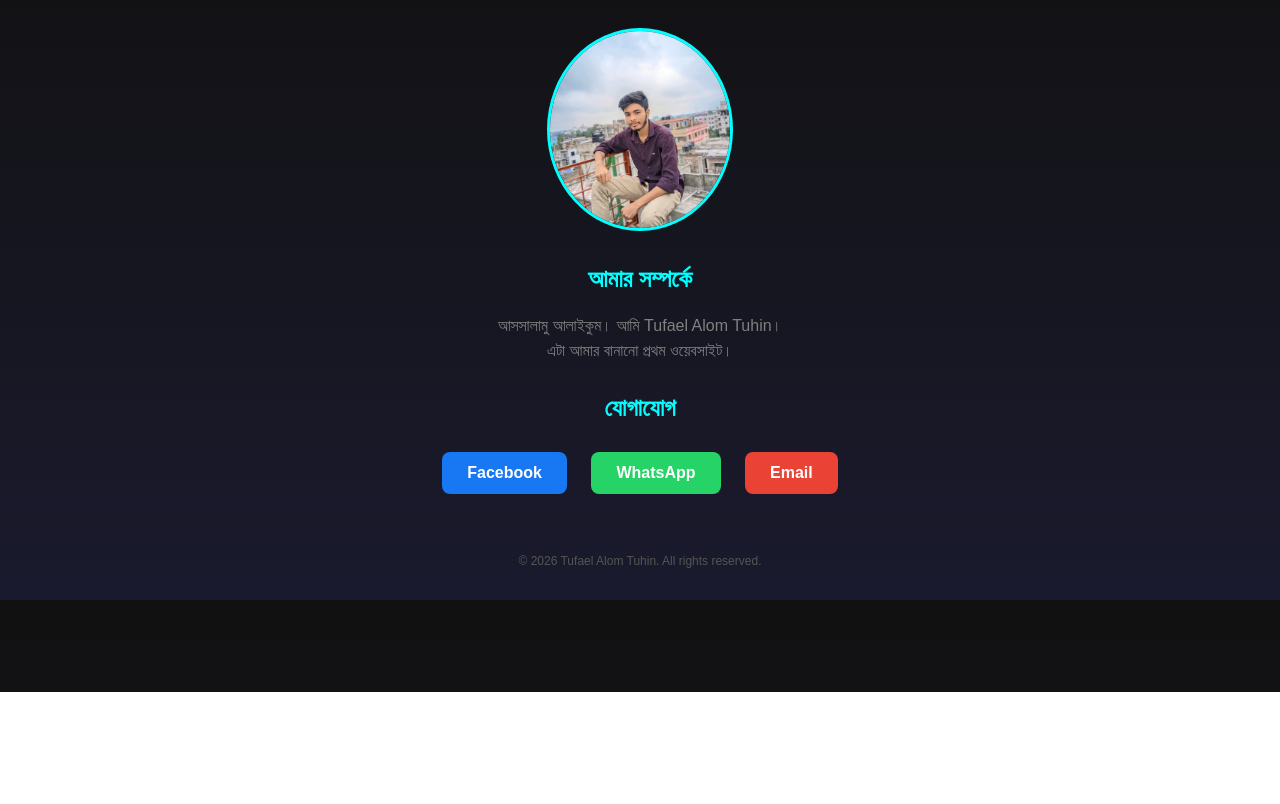
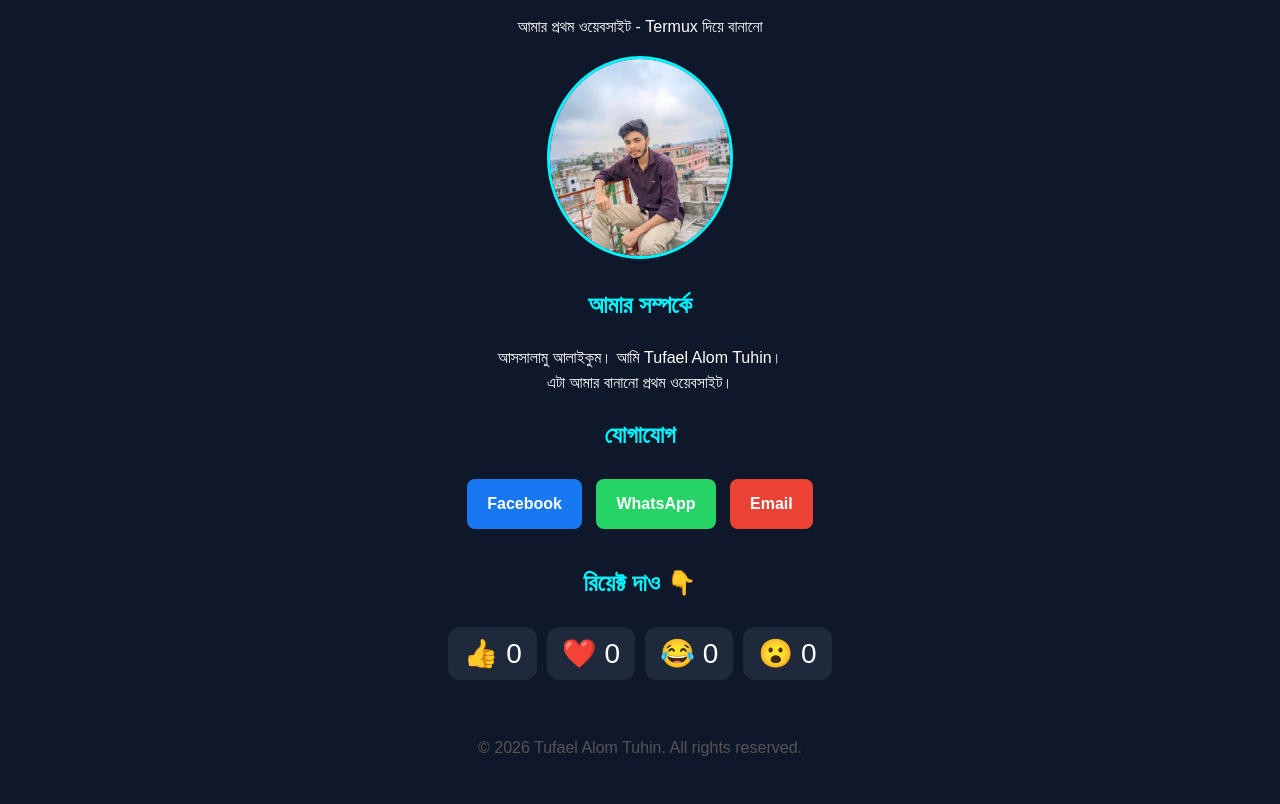
Before and after one commit to tufaelalomtuhin-design/tufaelalomtuhin-design.github.io, a plain HTML site: page index.html in a window 1280 px wide. Shown: the part 108-912 px from the top of the page. Before the commit the page ends 800 px from the top, so only its background shows below. Drawn offline with Linux system fonts and the light colour scheme.

Commit message:
Update index.html

```diff
--- a/index.html
+++ b/index.html
@@ -1,142 +1,74 @@
 <!DOCTYPE html>
-<html>
+<html lang="bn">
 <head>
   <meta charset="UTF-8">
   <meta name="viewport" content="width=device-width, initial-scale=1.0">
   <title>Tufael Alom Tuhin TLM</title>
   <style>
-        body {
-            background: linear-gradient(180deg, #111, #1a1a2e);
-            color: white;
-            text-align: center;
-            font-family: Arial;
-            padding: 20px;
-            margin: 0;
-        }
-        h1 { color: cyan; font-size: 28px; margin-bottom: 5px; }
-        p { color: #aaa; }
-        h2 { color: cyan; margin-top: 30px; }
-        .btn {
-            display: inline-block;
-            margin: 10px;
-            padding: 12px 25px;
-            color: white;
-            text-decoration: none;
-            border-radius: 8px;
-            font-weight: bold;
-            transition: 0.3s;
-        }
-        .btn:hover {
-            opacity: 0.8;
-        }
-        .about {
-            color: gray;
-            max-width: 400px;
-            margin: 15px auto;
-            line-height: 1.6;
-        }
+    body{background:#0f172a; color:white; text-align:center; font-family:sans-serif; padding:20px; line-height:1.6}
+    img{width:180px; border-radius:50%; border:3px solid #00f5ff}
+    h1, h2{color:#00f5ff}
+    .btn-link{display:inline-block; padding:12px 20px; margin:5px; border-radius:8px; text-decoration:none; color:white; font-weight:bold}
+    .fb{background:#1877f2} .wa{background:#25D366} .mail{background:#EA4335}
+    .react-area{margin-top:30px}
+    .react-btn{font-size:28px; background:#1e293b; border:none; padding:10px 15px; margin:5px; border-radius:12px; color:white; cursor:pointer}
+    .react-btn:hover{background:#334155}
+    .reset{background:#dc2626; font-size:14px; padding:8px 12px; margin-top:10px}
   </style>
 </head>
 <body>
 
 <h1>Tufael Alom Tuhin TLM</h1>
-<p>আমার প্রথম ওয়েবসাইট - Termux দিয়ে বানানো</p>
-
-<img src="tuhin.jpg" width="180" style="border-radius: 50%; border: 3px solid cyan; margin-top: 15px;">
+<p>আমার প্রথম ওয়েবসাইট - Termux দিয়ে বানানো</p>
+<img src="tuhin.jpg" alt="Tuhin">
 
 <h2>আমার সম্পর্কে</h2>
-<p class="about">
-আসসালামু আলাইকুম। আমি Tufael Alom Tuhin।<br>
-এটা আমার বানানো প্রথম ওয়েবসাইট।
-</p>
+<p>আসসালামু আলাইকুম। আমি Tufael Alom Tuhin।<br>এটা আমার বানানো প্রথম ওয়েবসাইট।</p>
 
 <h2>যোগাযোগ</h2>
+<a href="https://www.facebook.com/tufael" class="btn-link fb">Facebook</a>
+<a href="https://wa.me/8801894398350" class="btn-link wa" target="_blank">WhatsApp</a>
+<a href="mailto:tufaelalomtuhin@gmail.com" class="btn-link mail">Email</a>
 
-<!-- Facebook বাটন -->
-<a href="https://www.facebook.com/tufael.alom.tuhin" target="_blank" class="btn" style="background: #1877F2;">
-    Facebook
-</a>
+<div class="react-area">
+  <h2>রিয়েক্ট দাও 👇</h2>
+  <div id="reactButtons"></div>
+  <button id="resetBtn" class="react-btn reset">Reset</button>
+</div>
 
-<!-- WhatsApp বাটন -->
-<a href="https://wa.me/8801894398350" target="_blank" class="btn" style="background: #25D366;">
-    WhatsApp
-</a>
+<p style="margin-top:50px; color:#555">© 2026 Tufael Alom Tuhin. All rights reserved.</p>
 
-<!-- Email বাটন -->
-<a href="mailto:tufaelalomtuhin@gmail.com" class="btn" style="background: #EA4335;">
-    Email
-</a>
-
-<p style="margin-top: 50px; color: #555; font-size: 12px;">© 2026 Tufael Alom Tuhin. All rights reserved.</p>
 <script>
-  const reacts = [
-    { id: 'like', emoji: '👍', label: 'Like' },
-    { id: 'love', emoji: '❤️', label: 'Love' },
-    { id: 'fire', emoji: '🔥', label: 'Fire' },
-    { id: 'funny', emoji: '😂', label: 'Funny' },
-    { id: 'wow', emoji: '😮', label: 'Wow' },
-    { id: 'dislike', emoji: '👎', label: 'Dislike' }
-  ];
-
-  const reactionsDiv = document.getElementById('reactions');
-  const messageEl = document.getElementById('message');
+  let counts = JSON.parse(localStorage.getItem('reactCounts')) || {like:0, love:0, haha:0, wow:0};
+  let userReact = localStorage.getItem('userReact');
+  const reacts = {like:'👍', love:'❤️', haha:'😂', wow:'😮'};
+  const reactButtonsDiv = document.getElementById('reactButtons');
   const resetBtn = document.getElementById('resetBtn');
 
-  let counts = JSON.parse(localStorage.getItem('reactCounts')) || {};
-  let userReact = localStorage.getItem('userReact') || null;
-
-  reacts.forEach(r => {
-    if (!counts[r.id]) counts[r.id] = 0;
-  });
-
   function renderButtons() {
-    reactionsDiv.innerHTML = '';
-
-    reacts.forEach(r => {
+    reactButtonsDiv.innerHTML = '';
+    for (let id in reacts) {
       const btn = document.createElement('button');
       btn.className = 'react-btn';
-      if (userReact === r.id) btn.classList.add('active');
-
-      btn.innerHTML = `\( {r.emoji} <span> \){counts[r.id]}</span>`;
-      btn.title = r.label;
-
-      btn.addEventListener('click', () => handleReact(r.id));
-      reactionsDiv.appendChild(btn);
-    });
-
-    if (userReact) {
-      const selected = reacts.find(r => r.id === userReact);
-      messageEl.textContent = `তুমি ${selected.emoji} দিয়েছো`;
-      resetBtn.style.display = 'inline-block';
-    } else {
-      messageEl.textContent = '';
-      resetBtn.style.display = 'none';
+      btn.innerHTML = `${reacts[id]} <span>${counts[id]}</span>`;
+      btn.onclick = () => handleReact(id);
+      reactButtonsDiv.appendChild(btn);
     }
+    resetBtn.style.display = userReact ? 'inline-block' : 'none';
   }
 
   function handleReact(id) {
-    if (userReact && userReact !== id) {
-      counts[userReact]--;
-    }
-
-    if (userReact === id) {
-      counts[id]--;
-      userReact = null;
-    } else {
-      counts[id]++;
-      userReact = id;
-    }
-
+    if (userReact && userReact !== id) { counts[userReact]--; }
+    if (userReact === id) { counts[id]--; userReact = null; }
+    else { counts[id]++; userReact = id; }
     localStorage.setItem('reactCounts', JSON.stringify(counts));
-    localStorage.setItem('userReact', userReact || '');
-
+    localStorage.setItem('userReact', userReact);
     renderButtons();
   }
 
   resetBtn.addEventListener('click', () => {
     if (userReact) {
-      counts[userReact]--;
-      userReact = null;
+      counts[userReact]--; userReact = null;
       localStorage.setItem('reactCounts', JSON.stringify(counts));
       localStorage.setItem('userReact', '');
       renderButtons();
@@ -145,5 +77,6 @@
 
   renderButtons();
 </script>
+
 </body>
 </html>
```
Lines whose indentation alone changed are shown as unchanged.
